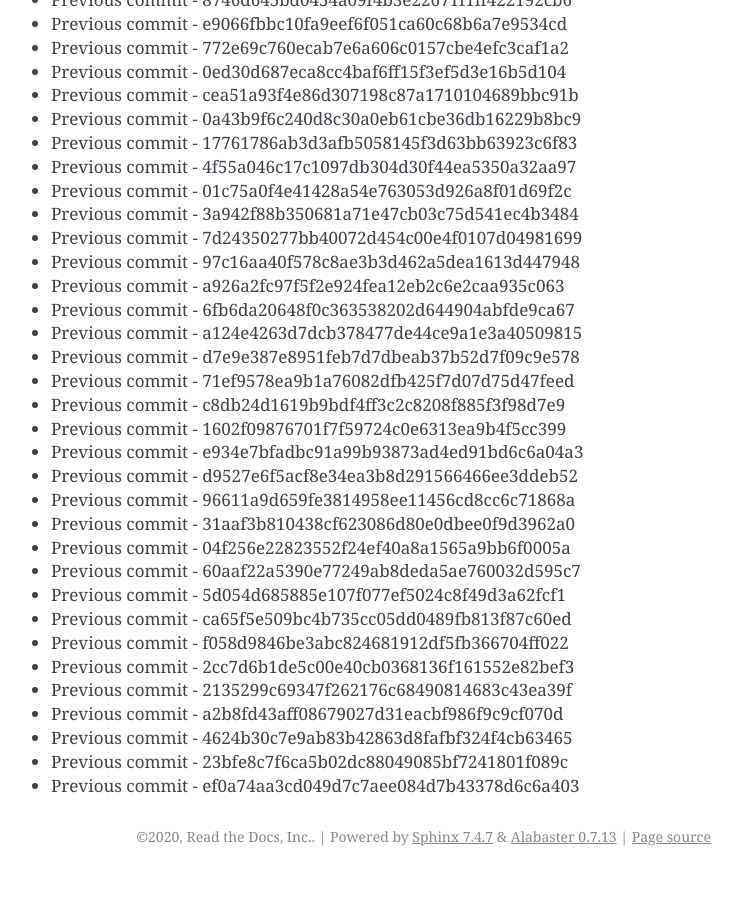
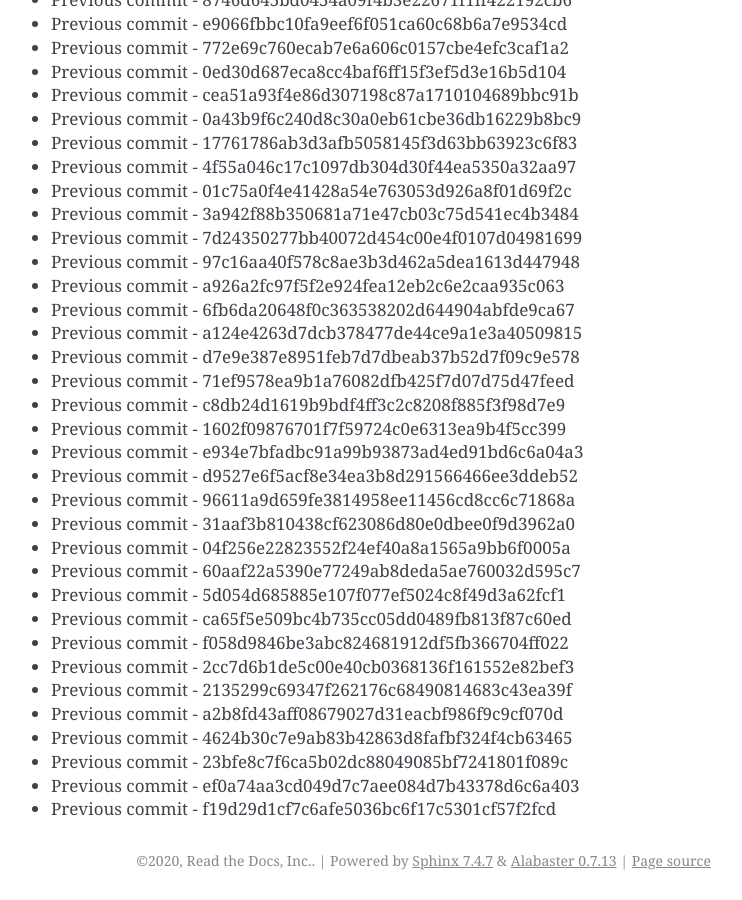
Before and after one commit to readthedocs/rtd-git-stresstest, a Sphinx documentation site: the page built from docs/updates.rst, in a window 1280 px wide and 900 px high, scrolled down 65359 px. Shown: the whole window, without its empty margins (399-1141 px from the left). Built offline with Sphinx 7.4.7, drawn with Linux system fonts in a browser that asks for light colours; before the commit the page ends 66235 px from its top, so only the background shows below that.

Commit message:
Generating commit from previous: f19d29d1cf7c6afe5036bc6f17c5301cf57f2fcd

```diff
--- a/docs/updates.rst
+++ b/docs/updates.rst
@@ -2778,3 +2778,4 @@ It can be tested for any performance characteristics.
 * Previous commit - 4624b30c7e9ab83b42863d8fafbf324f4cb63465
 * Previous commit - 23bfe8c7f6ca5b02dc88049085bf7241801f089c
 * Previous commit - ef0a74aa3cd049d7c7aee084d7b43378d6c6a403
+* Previous commit - f19d29d1cf7c6afe5036bc6f17c5301cf57f2fcd
```
